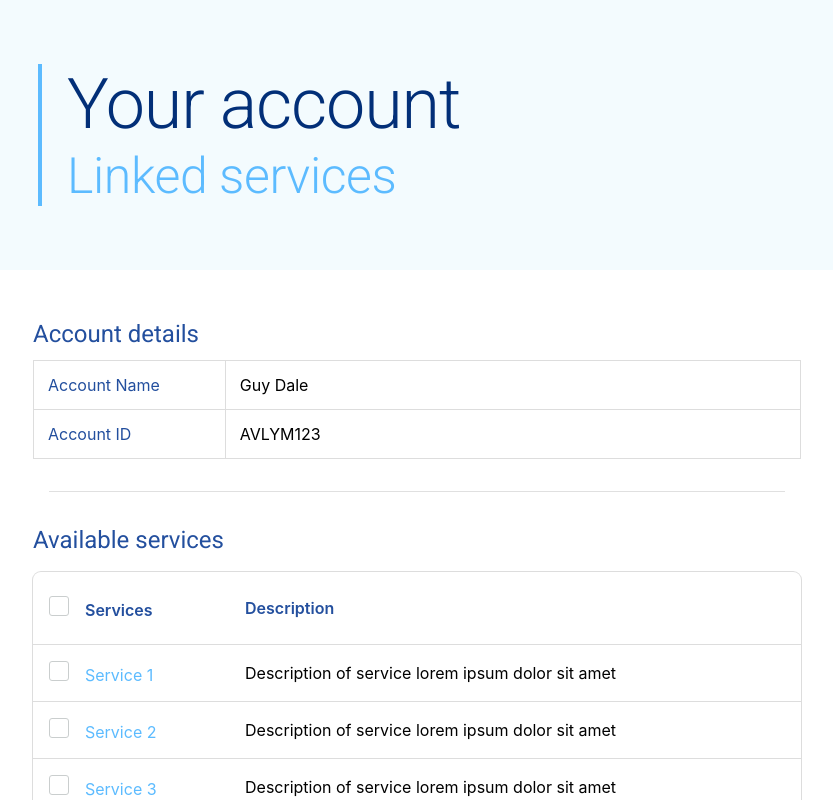
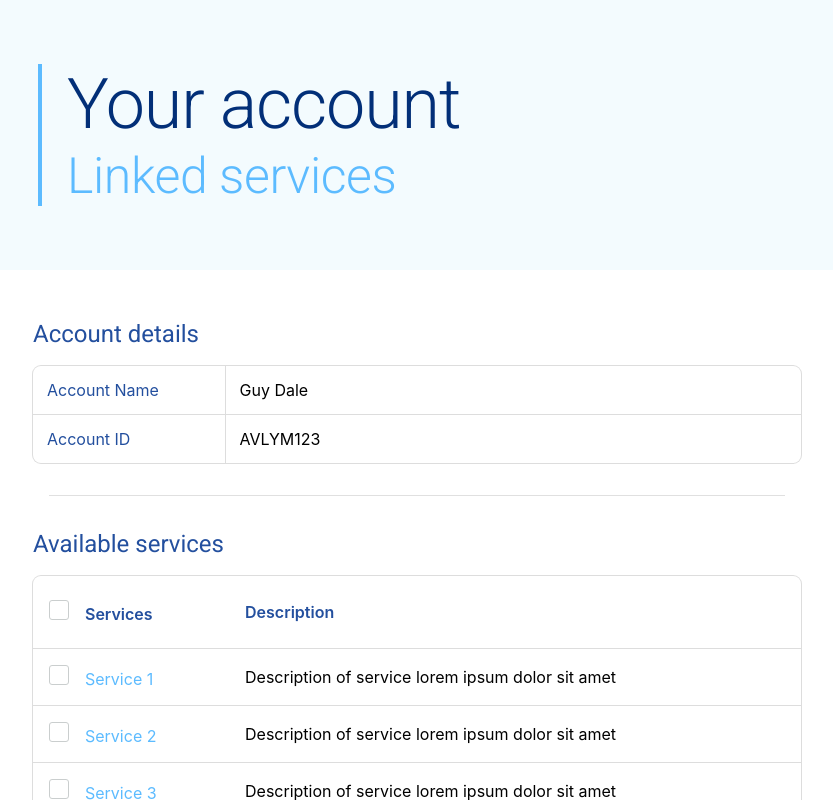
Before and after one commit to Kwiddy/Internship-React-Page, a React (Create React App) app: page / in a window 1280 px wide. Shown: the top 800 px of the page, without its empty margins (223-1056 px from the left). Built offline with nearby package versions, Linux system fonts and the light colour scheme.

Commit message:
fix rounded corners

```diff
--- a/src/components/accountDetails.js
+++ b/src/components/accountDetails.js
@@ -17,10 +17,10 @@ class dettable extends React.Component {
       return (
         <tbody key={index}>
           <tr key={name}>
-            <td style={{ width: "25%" }} className="headCol">
+            <td style={{ width: "25%" }} className="headCol topRow">
               Account Name{" "}
             </td>
-            <td>{name}</td>
+            <td className="topRow">{name}</td>
           </tr>
           <tr key={id}>
             <td style={{ width: "25%" }} className="headCol">
--- a/src/styles/style.css
+++ b/src/styles/style.css
@@ -56,18 +56,30 @@ header .headText #subHead {
 .page-wrapper .page-block .account-details table {
   border-collapse: collapse;
   width: 100%;
-  margin-top: 1.25vh;
+  margin-top: 2vh;
+  border: 1px solid #ddd;
+  border-spacing: 0;
+  border-radius: 8px;
+  border-style: hidden;
+  -webkit-box-shadow: 0 0 0 1px #ddd;
+          box-shadow: 0 0 0 1px #ddd;
 }
 
 .page-wrapper .page-block .account-details table,
 .page-wrapper .page-block .account-details td {
   color: black;
-  border: 1px solid #ddd;
+  border-collapse: collapse;
+  border-radius: 8px;
   padding: 1.75vh;
 }
 
 .page-wrapper .page-block .account-details .headCol {
   color: #234f9e;
+  border-right: 1px solid #ddd;
+}
+
+.page-wrapper .page-block .account-details .topRow {
+  border-bottom: 1px solid #ddd;
 }
 
 .page-wrapper .page-block .available-services {
--- a/src/styles/style.scss
+++ b/src/styles/style.scss
@@ -45,16 +45,26 @@ header {
       table {
         border-collapse: collapse;
         width: 100%;
-        margin-top: 1.25vh;
+        margin-top: 2vh;
+        border: 1px solid #ddd;
+        border-spacing: 0;
+        border-radius: 8px;
+        border-style: hidden;
+        box-shadow: 0 0 0 1px #ddd;
       }
       table,
       td {
         color: black;
-        border: 1px solid #ddd;
+        border-collapse: collapse;
+        border-radius: 8px;
         padding: 1.75vh;
       }
       .headCol {
         color: #234f9e;
+        border-right: 1px solid #ddd;
+      }
+      .topRow {
+        border-bottom: 1px solid #ddd;
       }
     }
     .available-services {
```
Also changed, not shown: 1 other file (tests, documents, lock files or other folders).
